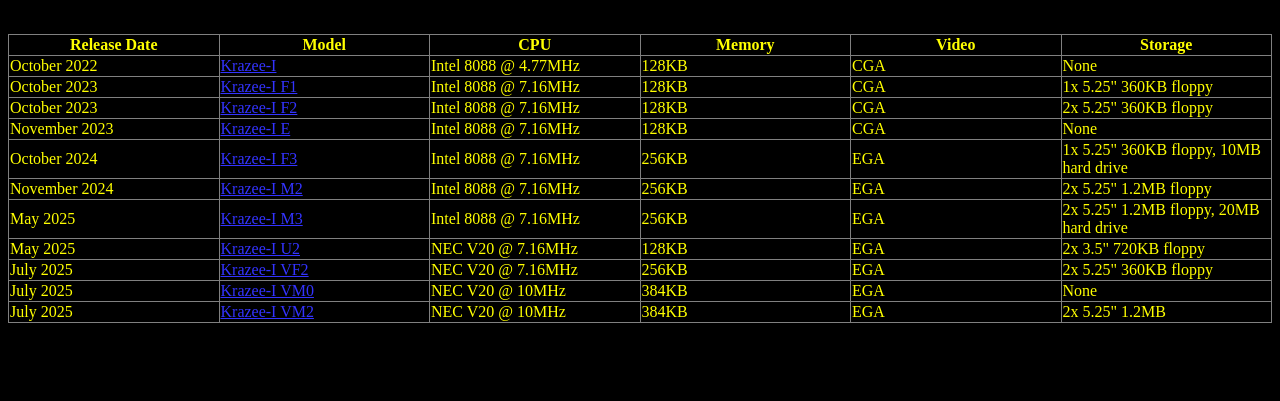
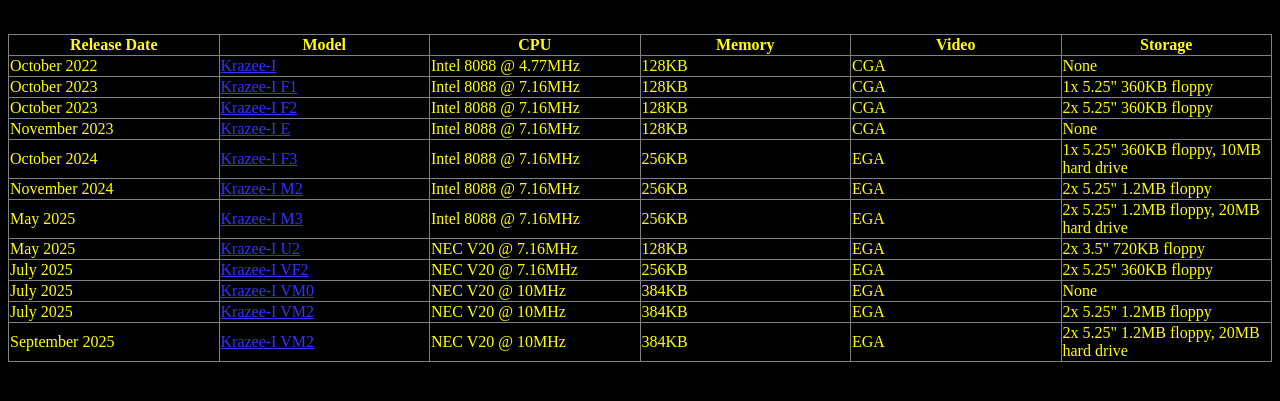
Before and after one commit to KrazeeTobi/misfits-deluxe, a plain HTML site: page krazee1/desktop.html in a window 1280 px wide. Shown: the part 91-492 px from the top of the page. Drawn offline with Linux system fonts and the light colour scheme.

Commit message:
september 2025 machines

```diff
--- a/krazee1/desktop.html
+++ b/krazee1/desktop.html
@@ -103,7 +103,15 @@
 <td style="width: 16%; height: 18px;">NEC V20 @ 10MHz</td>
 <td style="width: 16%; height: 18px;">384KB</td>
 <td style="width: 16%; height: 18px;">EGA</td>
-<td style="width: 16%; height: 18px;">2x 5.25" 1.2MB</td>
+<td style="width: 16%; height: 18px;">2x 5.25" 1.2MB floppy</td>
+</tr>
+<tr style="color: #ffff00;" "height: 18px;">
+<td style="width: 16%; height: 18px;">September 2025</td>
+<td style="width: 16%; height: 18px;"><a href="https://drive.google.com/file/d/1QEsksr5Kxqra9dnFUplVaT54CJpgYYBE/view?usp=sharing" target="_top">Krazee-I VM2</a></td>
+<td style="width: 16%; height: 18px;">NEC V20 @ 10MHz</td>
+<td style="width: 16%; height: 18px;">384KB</td>
+<td style="width: 16%; height: 18px;">EGA</td>
+<td style="width: 16%; height: 18px;">2x 5.25" 1.2MB floppy, 20MB hard drive</td>
 </tr>
 </table>
 </body>
```
